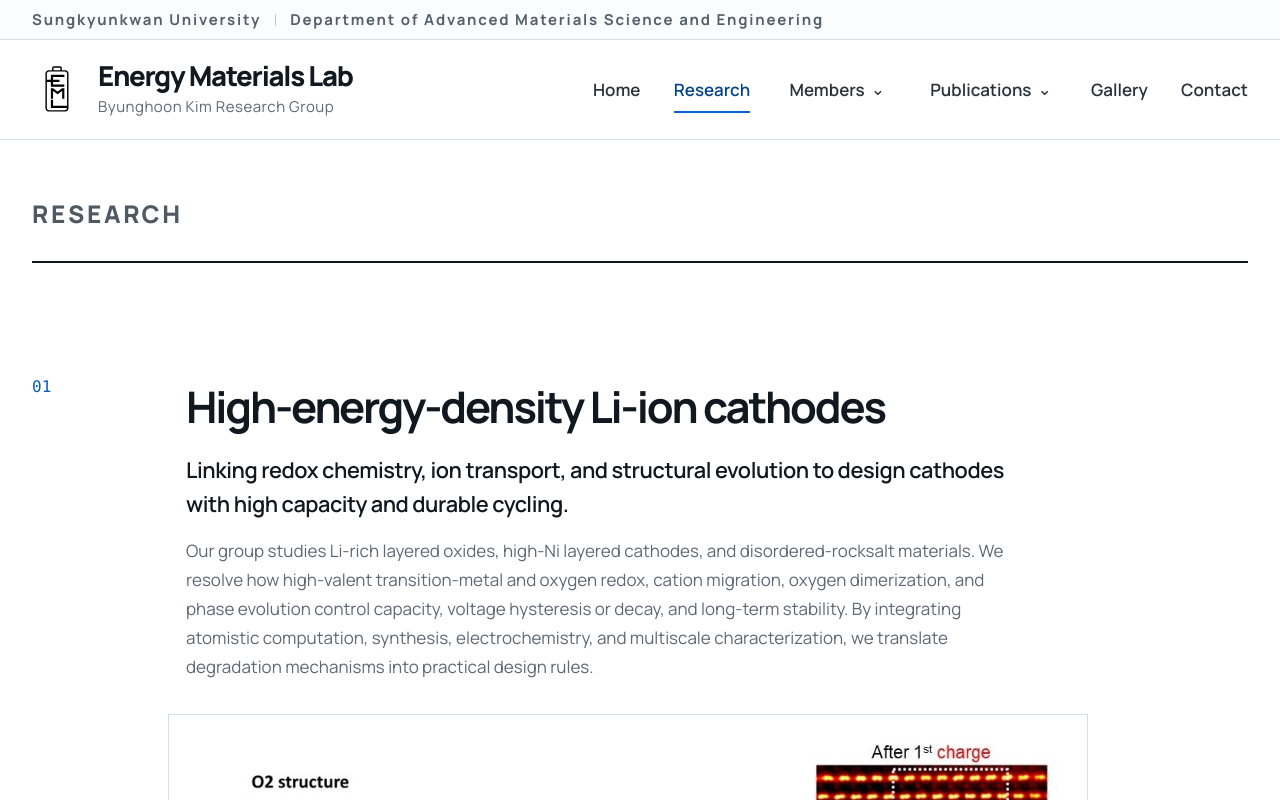
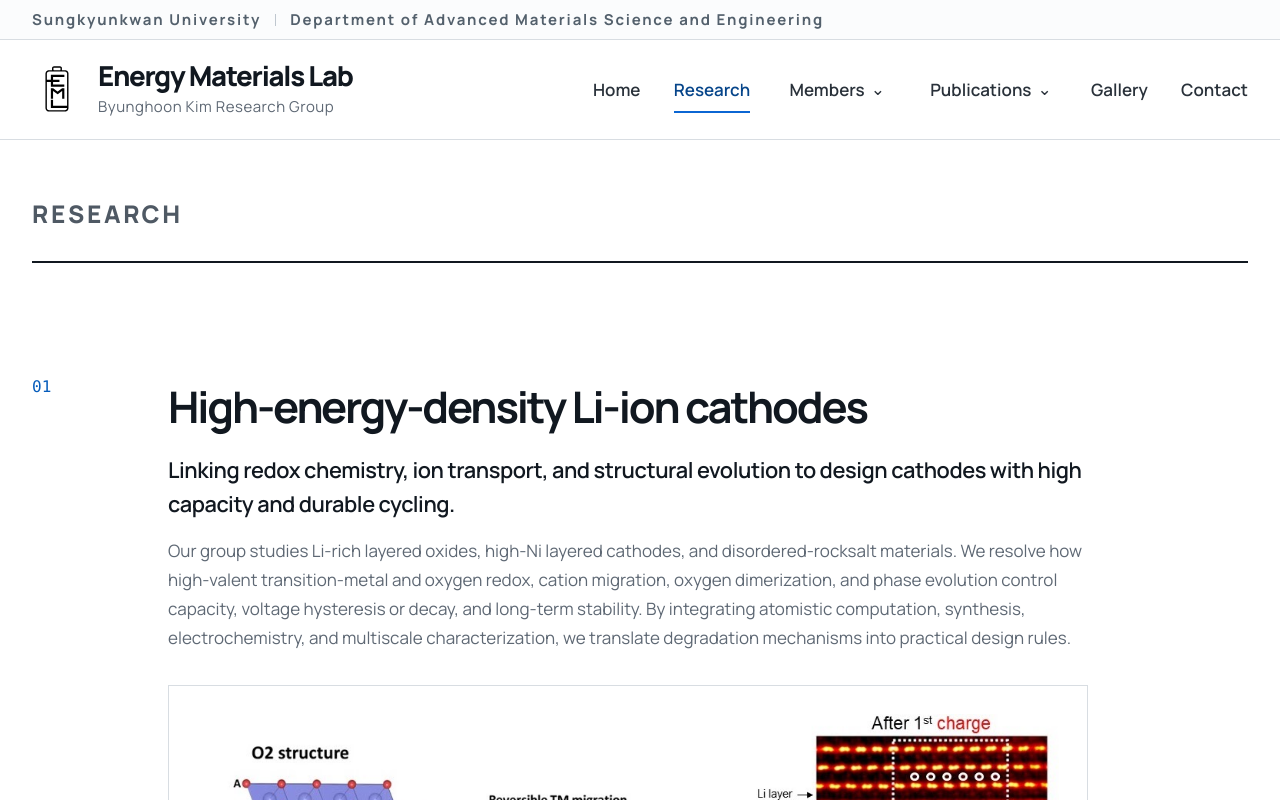
Before and after one commit to Energy-Materials-Laboratory/energy-materials-laboratory.github.io, a Next.js app: page /research in a window 1280 px wide. Shown: the top 800 px of the page. Built offline with nearby package versions, Linux system fonts and the light colour scheme.

Commit message:
Align research copy with figure edges

```diff
--- a/app/globals.css
+++ b/app/globals.css
@@ -1539,9 +1539,7 @@ summary:focus-visible {
 
 .research-detail-copy {
   grid-column: 2;
-  width: min(100%, 900px);
-  padding-inline: clamp(8px, 1.5vw, 18px);
-  box-sizing: border-box;
+  width: min(100%, 920px);
 }
 
 .research-number {
@@ -1559,7 +1557,7 @@ summary:focus-visible {
 }
 
 .research-detail-lead {
-  max-width: 820px;
+  max-width: 100%;
   margin: 0 0 16px;
   color: var(--ink);
   font-size: clamp(20px, 1.7vw, 24px);
@@ -1569,7 +1567,7 @@ summary:focus-visible {
 }
 
 .research-detail-description {
-  max-width: 820px;
+  max-width: 100%;
   margin: 0;
   color: var(--muted);
   font-size: var(--size-small);
```
